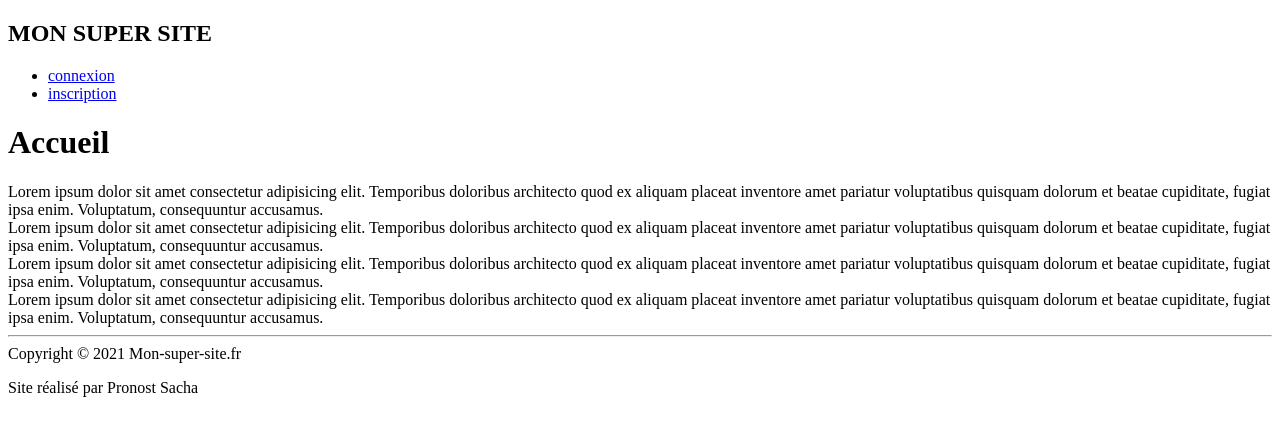
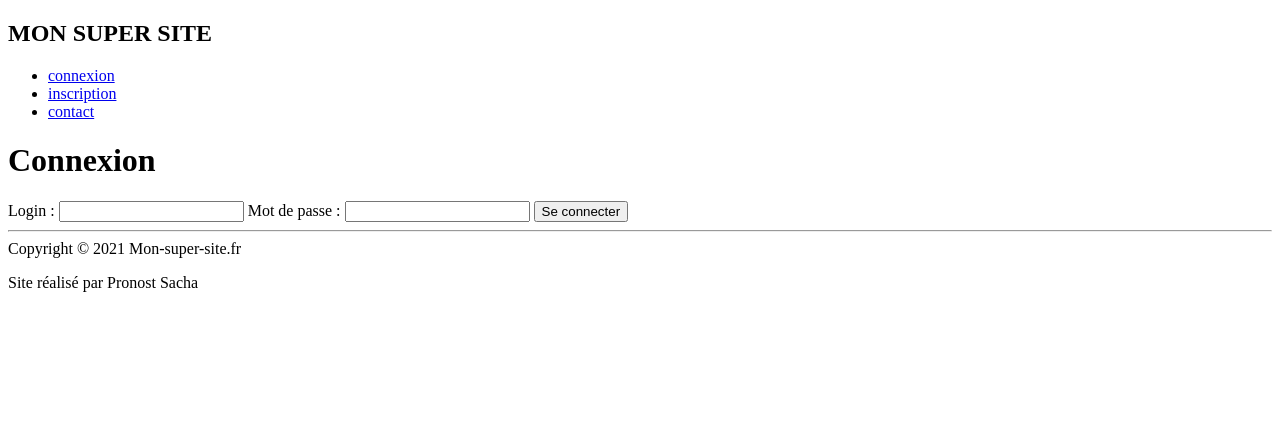
Before and after one commit to deltaps/exerciceWebStage, a PHP site: page /index.php?login in a window 1280 px wide. Shown: the top 436 px of the page. Run offline with PHP 8.4, Linux system fonts and the light colour scheme; tables that the repository leaves empty or names only in its code hold one stand-in row (values such as "Sample post").

Commit message:
Login/Inscription finalisé

```diff
--- a/index.php
+++ b/index.php
@@ -5,4 +5,5 @@ require_once('src/Router.php');
 $router = new Router();
 $dsn = 'mysql:host=mysql.info.unicaen.fr;dbname=21901956_bd;charset=utf8mb4';
 $bd = new PDO($dsn,"21901956","Yae5aiKuphai6aiy");
-$router->main();
+$accountStorage = new AccountStorageMySQL($bd);
+$router->main($accountStorage);
--- a/src/Router.php
+++ b/src/Router.php
@@ -3,16 +3,52 @@ include_once 'view/View.php';
 include_once 'control/Controller.php';
 class Router{
 
-    public function main(){
+    public function main($accountStorage){
+        session_start();
         $affiche = new View($this);
-        $controller = new Controller($affiche);
-        $controller->showWelcomPage();
+        $controller = new Controller($affiche,$accountStorage);
+        if(array_key_exists("login",$_GET)){
+            $controller->makeLoginFormPage();
+        }
+        elseif(array_key_exists("loginSend",$_GET)){
+            $controller->login($_POST);
+        }
+        elseif(array_key_exists("disconnect",$_GET)){
+            $controller->disconnection();
+        }
+        elseif(array_key_exists("creationAccount",$_GET)){
+            $affiche->makeCreationAccountPage("");
+        }
+        elseif(array_key_exists("accountSend",$_GET)){
+            $controller->creationAccount($_POST);
+        }
+        elseif(array_key_exists("contact",$_GET)){
+            $affiche->makeContactPage();
+        }
+        else {
+            $controller->showWelcomPage();
+        }
     }
 
     public function getLogin(){
         return "?login";
     }
+    public function getLoginSend(){
+        return "?loginSend";
+    }
+    public function getDisconnectUser(){
+        return "?disconnect";
+    }
     public function getCreationAccount(){
         return "?creationAccount";
     }
+    public function getAccountSend(){
+        return "?accountSend";
+    }
+    public function getContactPage(){
+        return "?contact";
+    }
+    public function getContactSend(){
+        return "?contactSend";
+    }
 }
--- a/src/control/Controller.php
+++ b/src/control/Controller.php
@@ -1,14 +1,59 @@
 <?php
-
+include_once 'model/AccountStorageMySQL.php';
 class Controller{
     protected $view;
+    protected $accountStorage;
 
-    public function __construct($view){
+    public function __construct($view,$accountStorage){
         $this->view = $view;
+        $this->accountStorage = $accountStorage;
     }
 
     public function showWelcomPage(){
         $this->view->makeWelcomPage();
     }
+    public function makeLoginFormPage(){
+        $this->view->makeLoginFormPage();
+    }
+    public function login($data){
+        if($data != null){
+            if($this->accountStorage->checkAuth($data['login'],$data['password'])){
+                $this->view->makeWelcomPage();
+            }
+            else{
+                $this->view->makeLoginErrorPage("Erreur, votre login ou passsword est incorect");
+            }
+        }
+        else{
+            $this->view->makeWelcomPage();
+        }
+    }
+    public function disconnection(){
+        $this->accountStorage->disconnect();
+        $this->view->makeWelcomPage();
+    }
+    public function creationAccount($data){
+        if($data != null){
+            $loginAlreadyTaken = false;
+            foreach ($this->accountStorage->getTableauCompte() as $compte) {
+                if($compte->getLogin() === $data['login']){
+                    $this->view->makeCreationAccountPage("le login appartient déjà a quelqu'un");
+                    $loginAlreadyTaken = true;
+                }
+            }
+            if(!$loginAlreadyTaken){
+                if($data['login'] != "" && $data['password'] != ""){
+                    $this->accountStorage->creationAccount($data);
+                    $this->view->makeLoginErrorPage("Votre compte a été crée avec succées, veuillé vous connecter");
+                }
+                else{
+                    $this->view->makeCreationAccountPage("il faut que les deux champs sois remplie");
+                }
+            }
+        }
+        else{
+            $this->view->makeWelcomPage();
+        }
+    }
 
 }
--- /dev/null
+++ b/src/model/Account.php
@@ -0,0 +1,23 @@
+<?php
+
+class Account{
+    protected $login;
+    protected $mdp;
+
+    public function __construct($login, $mdp){
+        $this->login = $login;
+        $this->mdp = $mdp;
+    }
+
+
+    public function getLogin()
+    {
+        return $this->login;
+    }
+
+    public function getMdp()
+    {
+        return $this->mdp;
+    }
+
+}
--- /dev/null
+++ b/src/model/AccountStorageMySQL.php
@@ -0,0 +1,55 @@
+<?php
+include_once 'model/Account.php';
+include_once 'model/AuthentificationManager.php';
+class AccountStorageMySQL{
+    private $authManager;
+    private $tableauCompte;
+    private $bd;
+
+    public function __construct($bd){
+        $this->bd = $bd;
+        $requete = "SELECT Login,Password FROM comptes";
+        $response = $this->bd->query($requete);
+        $this->tableauCompte = array();
+        foreach ($response->fetchALL() as $listeCompte) {
+            $compte = new Account($listeCompte["Login"],$listeCompte["Password"]);
+            array_push($this->tableauCompte,$compte);
+        }
+        $this->authManager = new AuthentificationManager($this->tableauCompte);
+    }
+
+
+    public function checkAuth($login, $psw){
+        return $this->authManager->connectUser($login,$psw);
+    }
+
+    public function disconnect(){
+        $this->authManager->disconnectUser();
+    }
+
+    public function creationAccount($data){
+        $hash = password_hash($data["password"], PASSWORD_BCRYPT);
+        $requete = "INSERT INTO comptes VALUES (:name,:login,:password,:status)";
+        $stmt = $this->bd->prepare($requete);
+        $newData = array(':name' => $data["login"], ':login' => $data["login"], ':password' => $hash, ':status' => "none");
+        $stmt->execute($newData);
+        array_push($this->tableauCompte,new Account($data["login"],$hash));
+    }
+
+    public function deleteAccount($login){
+        $requete = "DELETE FROM comptes WHERE login=:login";
+        $stmt = $this->bd->prepare($requete);
+        $data = array(':login' => $login);
+        $stmt->execute($data);
+        foreach ($this->tableauCompte as $key => $value) {
+            if($value->getLogin() === $login){
+                $trueKey = $key;
+            }
+        }
+        unset($this->tableauCompte[$trueKey]);
+    }
+
+    public function getTableauCompte(){
+        return $this->tableauCompte;
+    }
+}
--- /dev/null
+++ b/src/model/AuthentificationManager.php
@@ -0,0 +1,30 @@
+<?php
+
+class AuthentificationManager{
+    private $comptes;
+
+    public function __construct($comptes){
+        $this->comptes = $comptes;
+    }
+
+    public function connectUser($login,$password){
+        $hash = password_hash("$password", PASSWORD_BCRYPT);
+        foreach ($this->comptes as $compte) {
+            if($compte->getLogin() === $login){
+                if(password_verify($password, $compte->getMdp())) {
+                    $_SESSION['user'] = $compte;
+                    return true;
+                }
+            }
+        }
+        return false;
+    }
+    public function getUserName(){
+        return $_SESSION['user']->getNom();
+    }
+    public function disconnectUser(){
+        session_destroy();
+        unset($_SESSION);
+    }
+
+}
--- /dev/null
+++ b/src/model/ContactStorageMySQL.php
@@ -0,0 +1,5 @@
+<?php
+
+class ContactStorageMySQL{
+
+}
--- a/src/view/View.php
+++ b/src/view/View.php
@@ -8,7 +8,7 @@ class View{
 
     public function __construct($router){
         $this->router = $router;
-        $this->menu = array('connexion' => $this->router->getLogin(), 'inscription' => $this->router->getCreationAccount());
+        $this->menu = array('connexion' => $this->router->getLogin(), 'deconnexion' => $this->router->getDisconnectUser(), 'inscription' => $this->router->getCreationAccount(), 'contact' => $this->router->getContactPage());
     }
 
     public function render(){
@@ -25,6 +25,19 @@ class View{
                     <ul class='menu'>
                         ");
         foreach ($this->menu as $key => $value) {
+            if(empty($_SESSION['user'])){
+                if($key === "deconnexion"){
+                    continue;
+                }
+            }
+            else{
+                if($key === 'connexion'){
+                    continue;
+                }
+                if($key === "inscription"){
+                    continue;
+                }
+            }
             echo("<li>
                            <a href='" . $value . "'>". $key . "</a>
                         </li>
@@ -57,4 +70,91 @@ class View{
         $this->render();
     }
 
+    public function makeLoginFormPage(){
+        $this->title = "Connexion";
+        $this->content = "<form method='POST' action=". $this->router->getLoginSend().">
+        <label>Login : <input type='text' name='login' /></label>
+        <label>Mot de passe : <input type='password' name='password' /></label>
+        <button>Se connecter</button>
+        </form>";
+        $this->render();
+    }
+
+    public function makeLoginErrorPage($error){
+        $this->title = "Connexion";
+        $this->content = "<p>" . $error ."</p>
+        <form method='POST' action=". $this->router->getLoginSend().">
+        <label>Nom : <input type='text' name='login' /></label>
+        <label>Mot de passe : <input type='password' name='password' /></label>
+        <button>Se connecter</button>
+        </form>";
+        $this->render();
+    }
+
+    public function makeCreationAccountPage($error){
+        $this->title = "Création de compte";
+        if($error === ""){
+            $this->content = "<form method='POST' action=". $this->router->getAccountSend().">
+            <div>
+                <label for='login'>Identifiant :</label>
+                <input type='text' id='login' name='login'>
+            </div>
+            <div>
+                <label for='password'>Mot de passe :</label>
+                <input type='password' id='password' name='password'>
+            </div>
+            <div>
+              <button type='submit'>Envoyer </button>
+            </div>
+            </form>";
+        }
+        else{
+            $this->content = "<p>Erreur : ". $error ."</p>
+            <form method='POST' action=". $this->router->getAccountSend().">
+            <div>
+                <label for='login'>Identifiant :</label>
+                <input type='text' id='login' name='login'>
+            </div>
+            <div>
+                <label for='password'>Mot de passe :</label>
+                <input type='text' id='password' name='password'>
+            </div>
+            <div>
+              <button type='submit'>Envoyer </button>
+            </div>
+            </form>";
+        }
+        $this->render();
+    }
+    public function makeContactPage(){
+        $this->title = "Contact";
+        $this->content = "<form method='POST' action=". $this->router->getContactSend().">
+            <div>
+                <label class='required' for='name'>Nom :</label><br/>
+                <input type='text' id='name' name='name'>
+            </div>
+            <div>
+                <label class='required' for='firstname'>Prénom :</label><br/>
+                <input type='text' id='firstname' name='firstname'>
+            </div>
+            <div>
+                <label class='required' for='email'>Adresse mail :</label><br/>
+                <input type='text' id='email' name='email'>
+            </div>
+            <div>
+                <label class='required' for='subject'>Sujet :</label><br/>
+                <input type='text' id='subject' name='subject'>
+            </div>
+            <div>
+                <label class='required' for='message'>Message :</label><br/>
+                <textarea id='message' class='input' name='message' row='7' cols='30'></textarea>
+            </div>
+            <div>
+              <button type='submit'>Envoyer </button>
+            </div>
+            </form>";
+        $this->render();
+    }
+
+
 }
```
